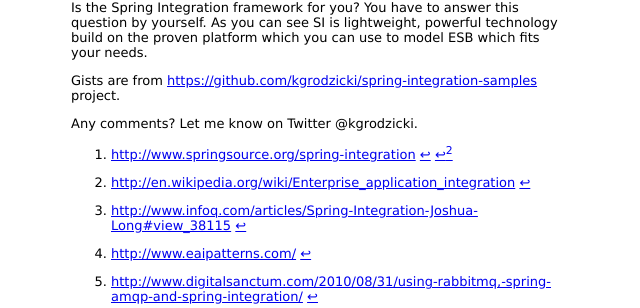
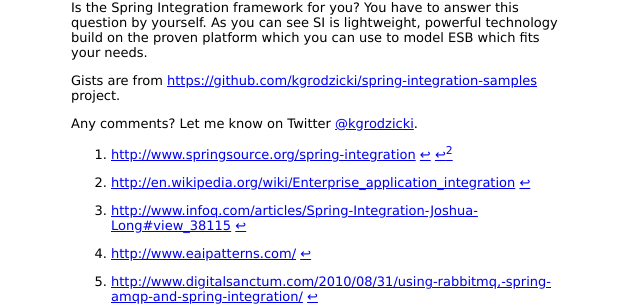
Before and after one commit to kgrodzicki/kgrodzicki.github.com, a Jekyll site: the page built from _posts/2011-08-11-spring-integration.markdown, in a window 1280 px wide and 900 px high, scrolled down 2039 px. Shown: the part 435-743 px from the top of the window, without its empty margins (319-959 px from the left). Built offline with Jekyll 4.4.1, drawn with Linux system fonts in a browser that asks for light colours; Markdown is read by kramdown in place of the engine named in the settings; part of the change alters nothing that is shown.

```diff
--- a/_posts/2011-08-11-spring-integration.markdown
+++ b/_posts/2011-08-11-spring-integration.markdown
@@ -90,7 +90,7 @@ powerful technology build on the proven platform which you can use to model ESB
 
 Gists are from [https://github.com/kgrodzicki/spring-integration-samples](http://bit.ly/p6DPTP) project.
 
-Any comments? Let me know on Twitter @kgrodzicki.
+Any comments? Let me know on Twitter [@kgrodzicki](http://bit.ly/t-kgrodzicki).
 
 [^eai]: [http://en.wikipedia.org/wiki/Enterprise_application_integration](http://en.wikipedia.org/wiki/Enterprise_application_integration)
 
```
